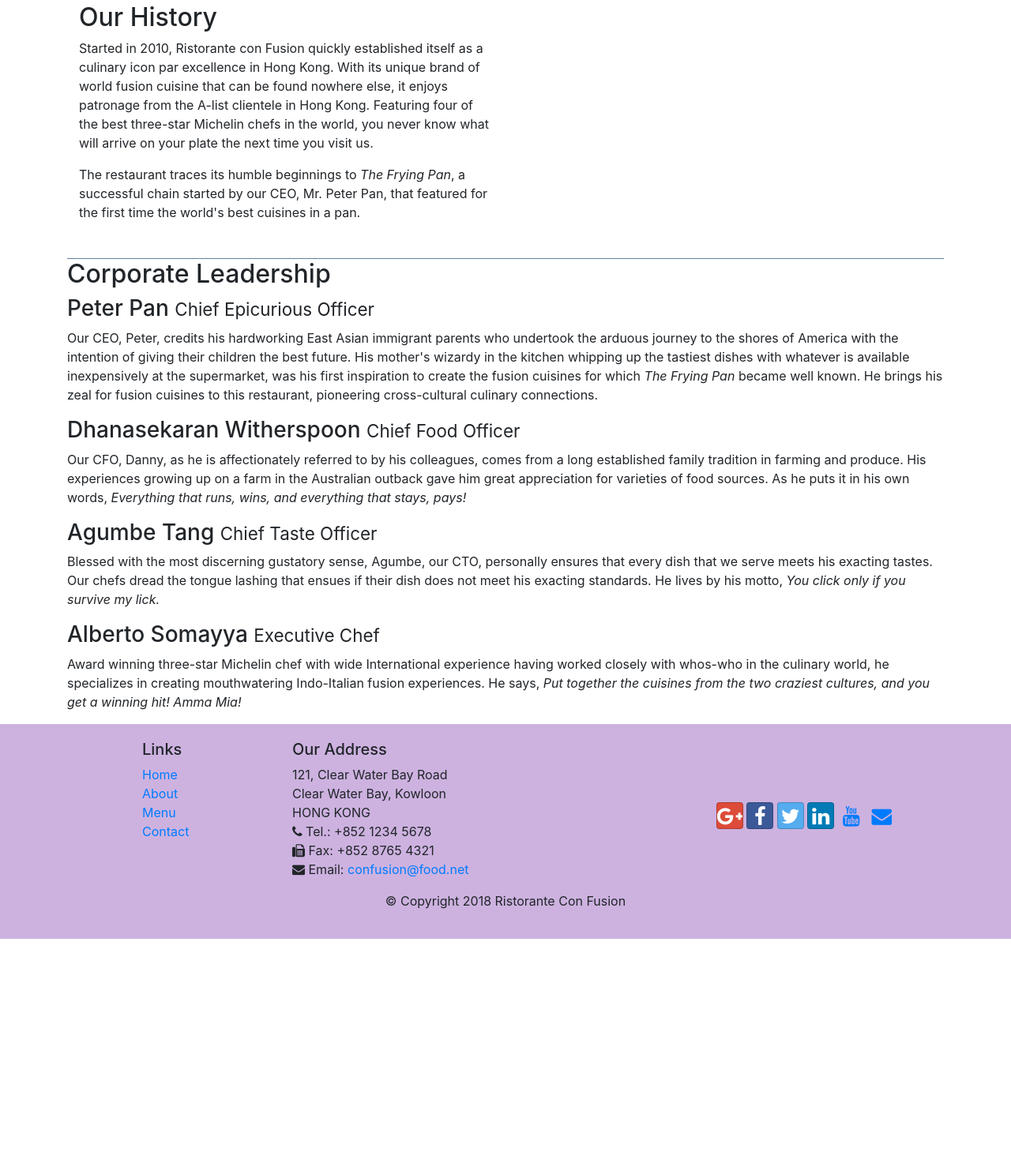
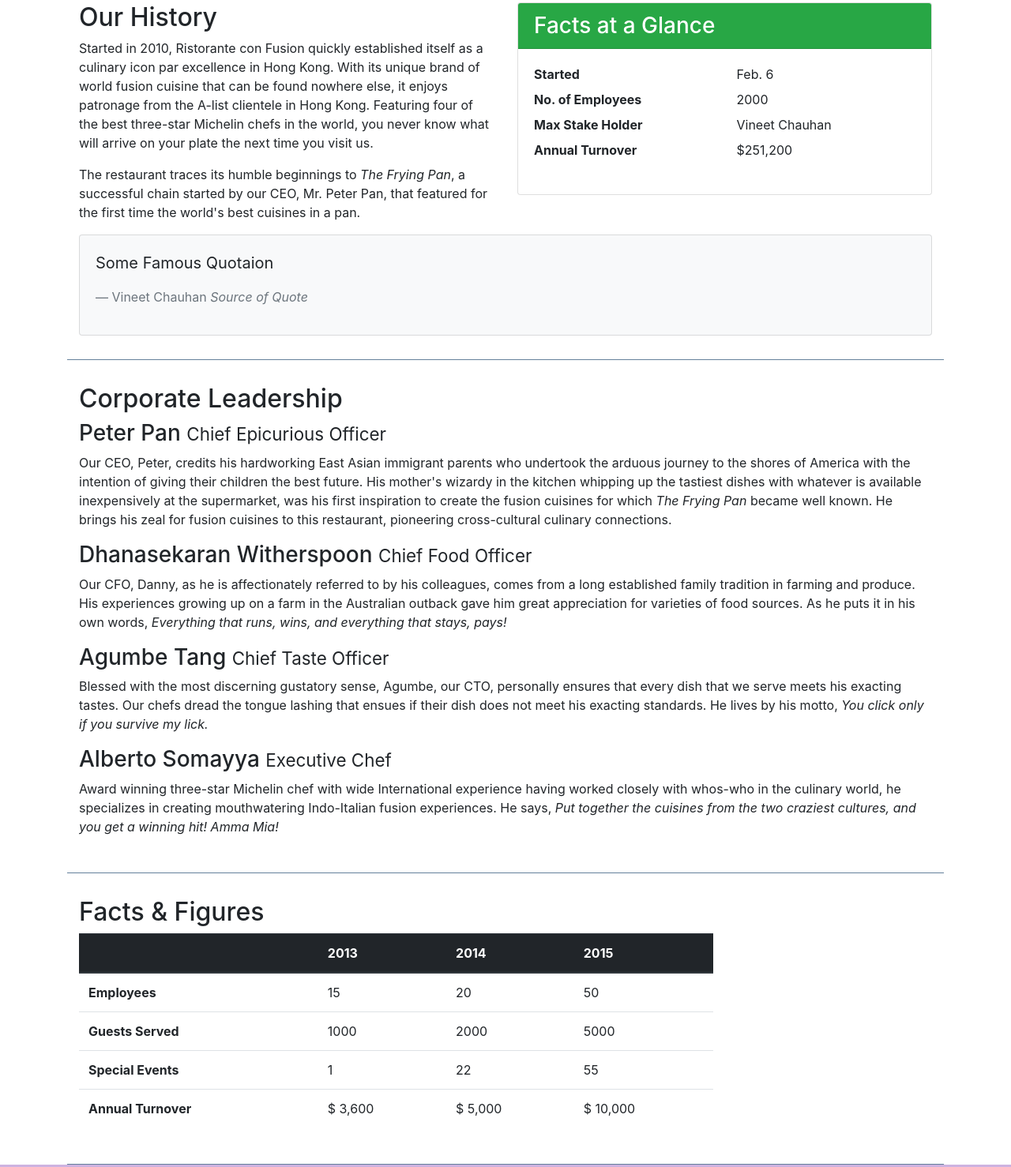
Before and after one commit to vin8299/Bootstrap4-Responsive, a website: page aboutus.html in a window 1280 px wide. Shown: the part 502-1980 px from the top of the page at 79% size. Before the commit the page ends 1691 px from the top, so only its background shows below. Drawn offline with nearby package versions, Linux system fonts and the light colour scheme.

Commit message:
Week 2 Completed

```diff
--- a/aboutus.html
+++ b/aboutus.html
@@ -16,16 +16,16 @@
 <body>
     <nav class="navbar navbar-dark navbar-expand-sm bg-primary fixed-top">
         <div class="container">
-            <a class="navbar-brand" href="#">Traditional Ristorant</a>
+            <a class="navbar-brand" href="index.html"><img src="img/logo.png" alt="" height="30" width="41"></a>
             <button class="navbar-toggler" type="button" data-toggle="collapse" data-target="#Navbar">
                 <span class="navbar-toggler-icon"></span>
             </button>
             <div class="collapse navbar-collapse" id="Navbar">
                 <ul class="navbar-nav mr-auto">
-                    <li class="nav-item"><a class="nav-link" href="./index.html"><span class="fa fa-home"></span> Home</a></li>
-                    <li class="nav-item active"><a class="nav-link"  href="#"><span class="fa fa-info"></span> About</a></li>
-                    <li class="nav-item"><a class="nav-link"  href="#"><span class="fa fa-list"></span> Menu</a></li>
-                    <li class="nav-item"><a class="nav-link"  href="#"><span class="fa fa-address-card"></span> Contact</a></li>
+                    <li class="nav-item active"><a class="nav-link" href="./index.html"><span class="fa fa-home"></span> Home</a></li>
+                    <li class="nav-item"><a class="nav-link" href="#"><span class="fa fa-info"></span> About</a></li>
+                    <li class="nav-item"><a class="nav-link" href="#"><span class="fa fa-list"></span> Menu</a></li>
+                    <li class="nav-item"><a class="nav-link" href="./contactus.html"><span class="fa fa-address-card"></span> Contact</a></li>
                 </ul>
             </div>
         </div>
@@ -33,6 +33,9 @@
     <header class="jumbotron">
         <div class="container">
             <div class="row row-header">
+                <div class="col-12 col-sm-2 self-align-center">
+                    <img src="img/logo.png" alt="" class="img-fluid">
+                </div>
                 <div class="col-12 col-sm-6">
                     <h1>Ristorante con Fusion</h1>
                     <p>We take inspiration from the World's best cuisines, and create a unique fusion experience. Our lipsmacking creations will tickle your culinary senses!</p>
@@ -62,12 +65,38 @@
                 <p>The restaurant traces its humble beginnings to <em>The Frying Pan</em>, a successful chain started by our CEO, Mr. Peter Pan, that featured for the first time the world's best cuisines in a pan.</p>
             </div>
             <div class="col-12 col-sm-6">
+                <div class="card">
+                    <h3 class="card-header bg-success text-white">Facts at a Glance</h3>
+                    <div class="card-body">
+                        <dl class="row">
+                            <dt class="col-6">Started</dt>
+                            <dd class="col-6">Feb. 6</dd>
+                            <dt class="col-6">No. of Employees</dt>
+                            <dd class="col-6">2000</dd>
+                            <dt class="col-6">Max Stake Holder</dt>
+                            <dd class="col-6">Vineet Chauhan</dd>
+                            <dt class="col-6">Annual Turnover</dt>
+                            <dd class="col-6">$251,200</dd>
+                        </dl>
+                    </div>
+                </div>
+            </div>
+            <div class="col-12">
+                <div class="card card-body bg-light">
+                    <blockquote class="blockquote">
+                        <p class="mb=0">Some Famous Quotaion</p>
+                        <footer class="blockquote-footer">Vineet Chauhan
+                            <cite title="Source Title">Source of Quote</cite>
+                        </footer>
+                    </blockquote>
+                </div>
             </div>
         </div>
 
 
-        <div>
-            <div>
+
+        <div class="row row-content">
+            <div class="col-12">
                 <h2>Corporate Leadership</h2>
                 <h3>Peter Pan <small>Chief Epicurious Officer</small></h3>
                 <p class="d-none d-sm-block">Our CEO, Peter, credits his hardworking East Asian immigrant parents who undertook the arduous journey to the shores of America with the intention of giving their children the best future. His mother's wizardy in the kitchen whipping up the tastiest dishes with whatever is available inexpensively at the supermarket, was his first inspiration to create the fusion cuisines for which <em>The Frying Pan</em> became well known. He brings his zeal for fusion cuisines to this restaurant, pioneering cross-cultural culinary connections.</p>
@@ -77,6 +106,52 @@
                 <p class="d-none d-sm-block">Blessed with the most discerning gustatory sense, Agumbe, our CTO, personally ensures that every dish that we serve meets his exacting tastes. Our chefs dread the tongue lashing that ensues if their dish does not meet his exacting standards. He lives by his motto, <em>You click only if you survive my lick.</em></p>
                 <h3>Alberto Somayya <small>Executive Chef</small></h3>
                 <p class="d-none d-sm-block">Award winning three-star Michelin chef with wide International experience having worked closely with whos-who in the culinary world, he specializes in creating mouthwatering Indo-Italian fusion experiences. He says, <em>Put together the cuisines from the two craziest cultures, and you get a winning hit! Amma Mia!</em></p>
+            </div>
+        </div>
+        <div class="row row-content">
+            <div class="col-12 col-sm-9">
+                <h2>Facts &amp; Figures</h2>
+                <div class="table-responsive">
+                    <table class="table table-stripped">
+                        <thead class="thead-dark">
+                            <tr>
+                                <th>&nbsp;</th>
+                                <th>2013</th>
+                                <th>2014</th>
+                                <th>2015</th>
+                            </tr>
+                        </thead>
+                        <tbody>
+                            <tr>
+                                <th>Employees</th>
+                                <td>15</td>
+                                <td>20</td>
+                                <td>50</td>
+                            </tr>
+                            <tr>
+                                <th>Guests Served</th>
+                                <td>1000</td>
+                                <td>2000</td>
+                                <td>5000</td>
+                            </tr>
+                            <tr>
+                                <th>Special Events</th>
+                                <td>1</td>
+                                <td>22</td>
+                                <td>55</td>
+                            </tr>
+                            <tr>
+                                <th>Annual Turnover</th>
+                                <td>&#36; 3,600</td>
+                                <td>$ 5,000</td>
+                                <td>$ 10,000</td>
+                            </tr>
+                        </tbody>
+                    </table>
+                </div>
+            </div>
+            <div class="col-12 col-sm-3">
+
             </div>
         </div>
 
```
Also changed, not shown: contactus.html (+8 -6 lines), index.html (+27 -11 lines), img/alberto.png (added), img/buffet.png (added), img/logo.png (added), img/uthappizza.png (added), 1 other file.
